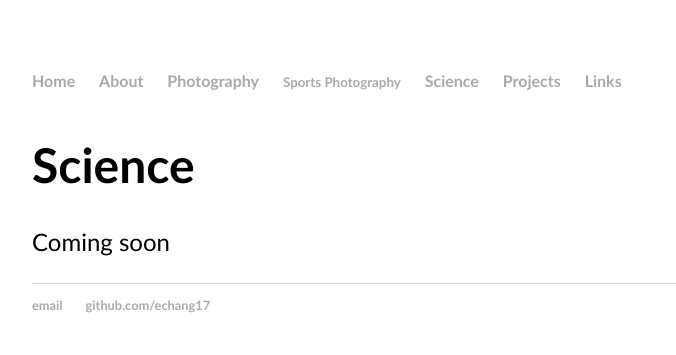
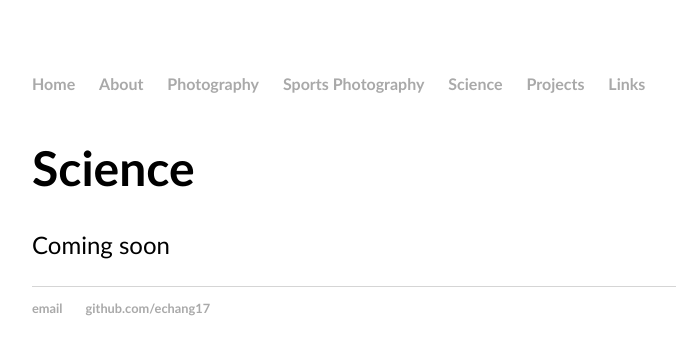
Before and after one commit to echang17/echang17.github.io, a Jekyll site: the page built from science/index.html, in a window 1280 px wide. Shown: the top 355 px of the page, without its empty margins (160-836 px from the left). Built offline with Jekyll 4.4.1, drawn with Linux system fonts in a browser that asks for light colours.

Commit message:
Update main.css

```diff
--- a/css/main.css
+++ b/css/main.css
@@ -235,7 +235,7 @@ ul.posts li {
 }
 
 .dropdown .dropbtn {
-    /*font-size: 16px;*/
+    font-size: inherit;
     border: none;
     outline: none;
     color: #A9A9A9;
```
